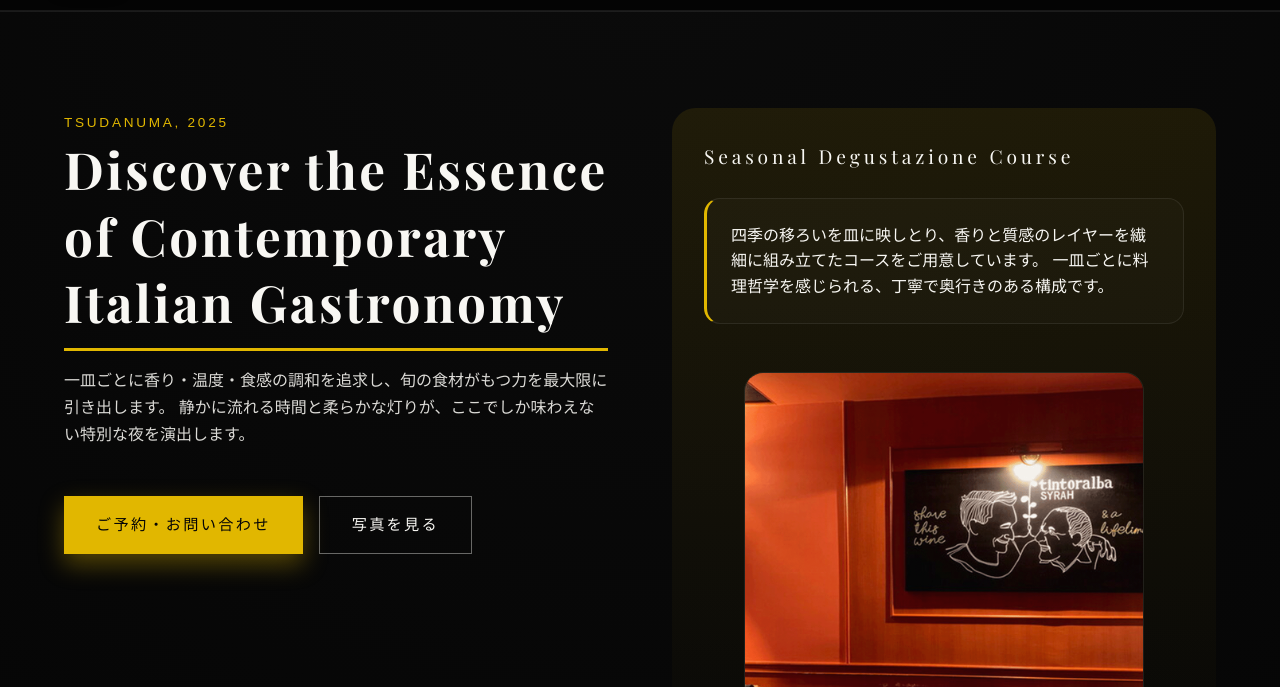
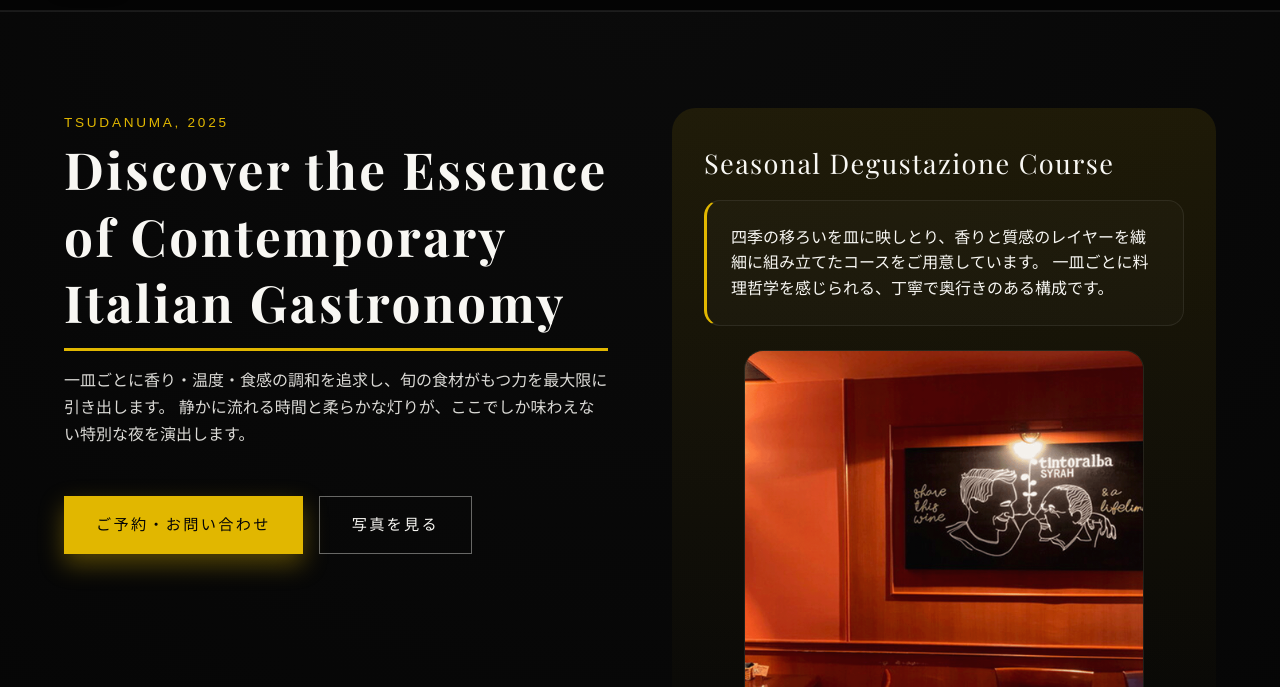
Before and after one commit to NS01144195/2025VC, a plain HTML site: page kadai1/index.html in a window 1280 px wide. Shown: the part 113-800 px from the top of the page. Drawn offline with nearby package versions, Linux system fonts and the light colour scheme; a web font is replaced by a local one.

Commit message:
文字幅修正

```diff
--- a/kadai1/css/styles.css
+++ b/kadai1/css/styles.css
@@ -259,15 +259,15 @@ header {
   background: linear-gradient(180deg, rgba(225, 183, 0, 0.1), transparent);
   border-radius: 1.5rem;
   padding: 2rem;
-  display: flex;
   flex-direction: column;
   gap: 1.5rem;
 }
 
 .hero-illustration .highlight {
   font-family: var(--font-en);
-  font-size: 1.2rem;
-  letter-spacing: 0.2em;
+  font-size: 1.7rem;
+  letter-spacing: 0.05em;
+  margin-bottom: 0.75rem;
 }
 
 .hero-illustration .details {
```
